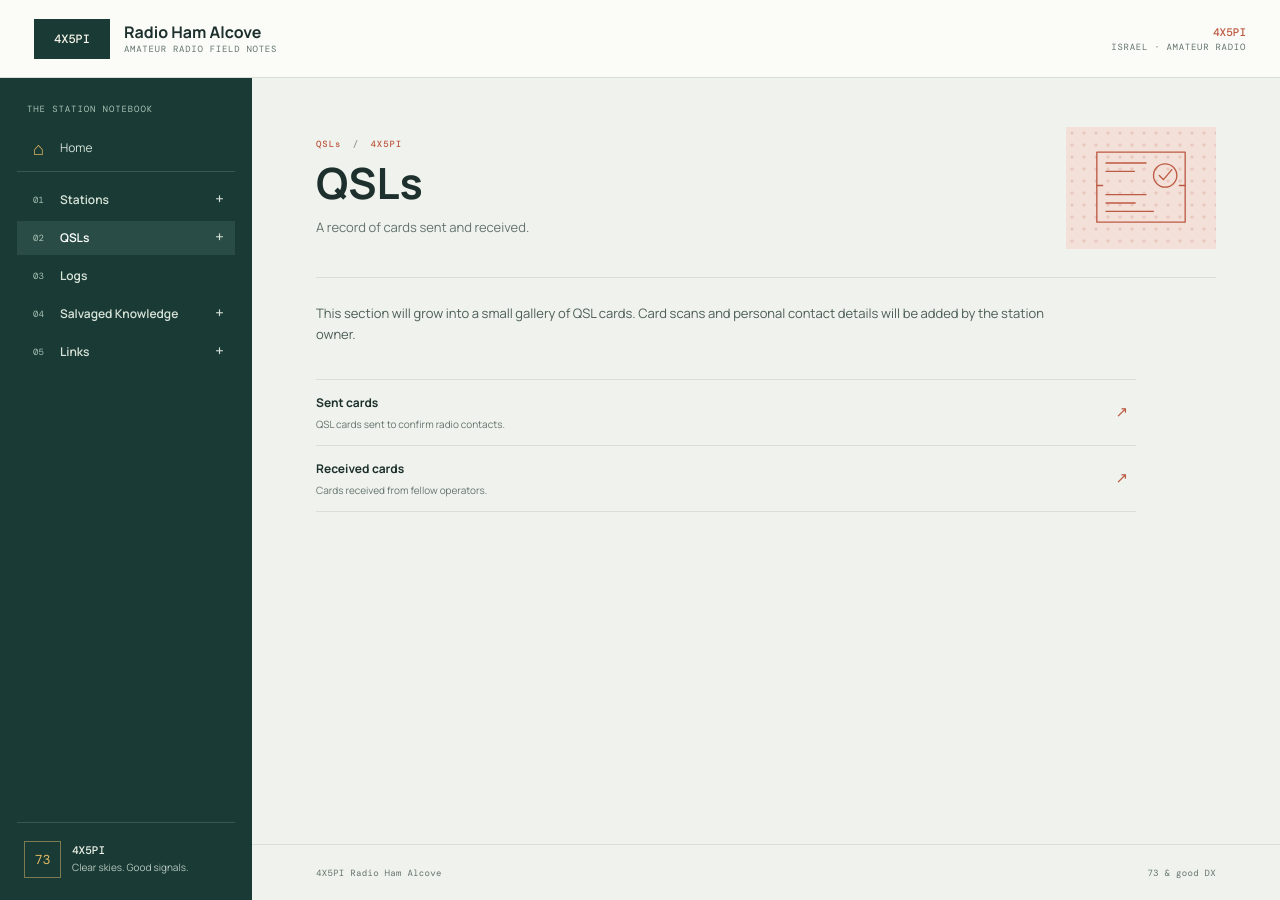
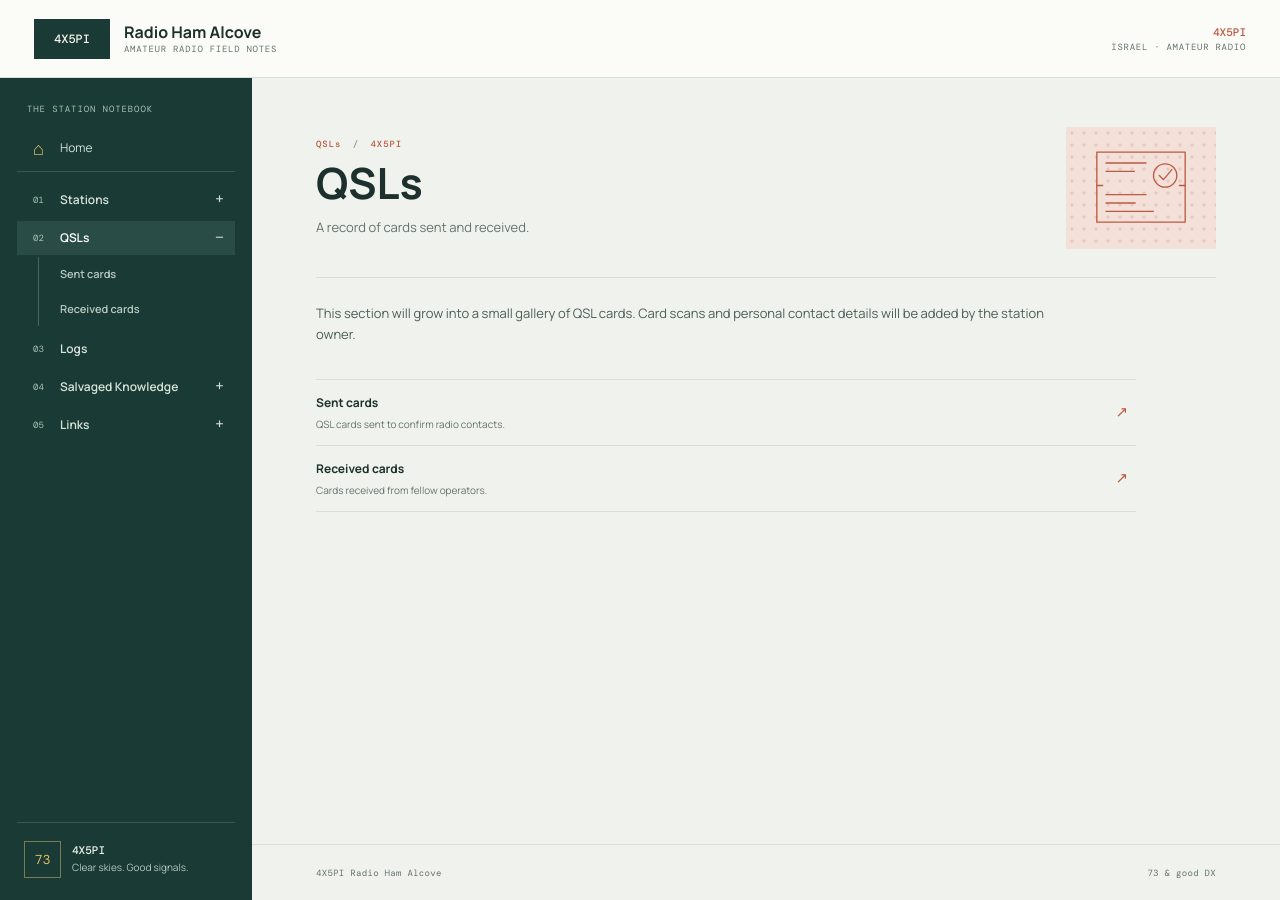
Before and after one commit to abutbul/4X5PI, a Jekyll site: the page built from qsls/index.md, in a window 1280 px wide. Built offline with Jekyll 4.4.1, drawn with Linux system fonts in a browser that asks for light colours.

Commit message:
feat: enhance navigation structure by adding additional breadcrumb logic

```diff
--- a/_layouts/default.html
+++ b/_layouts/default.html
@@ -9,6 +9,12 @@
     <link rel="icon" href="{{ '/assets/images/radio-mark.svg' | relative_url }}" type="image/svg+xml">
   </head>
   <body data-section="{{ page.theme_key | default: page.parent | default: page.nav_key | default: 'home' }}">
+    {% assign nav_trail_key_1 = page.nav_key %}
+    {% assign nav_trail_key_2 = page.parent %}
+    {% if nav_trail_key_2 %}{% assign nav_trail_page_2 = site.pages | where: "nav_key", nav_trail_key_2 | first %}{% assign nav_trail_key_3 = nav_trail_page_2.parent %}{% endif %}
+    {% if nav_trail_key_3 %}{% assign nav_trail_page_3 = site.pages | where: "nav_key", nav_trail_key_3 | first %}{% assign nav_trail_key_4 = nav_trail_page_3.parent %}{% endif %}
+    {% if nav_trail_key_4 %}{% assign nav_trail_page_4 = site.pages | where: "nav_key", nav_trail_key_4 | first %}{% assign nav_trail_key_5 = nav_trail_page_4.parent %}{% endif %}
+    {% if nav_trail_key_5 %}{% assign nav_trail_page_5 = site.pages | where: "nav_key", nav_trail_key_5 | first %}{% assign nav_trail_key_6 = nav_trail_page_5.parent %}{% endif %}
     {% capture site_navigation %}
       <nav class="site-navigation" aria-label="Site sections">
         <a class="nav-home" href="{{ '/' | relative_url }}"{% if page.url == '/' %} aria-current="page"{% endif %}><span class="nav-home-mark" aria-hidden="true">⌂</span><span>Home</span></a>
@@ -18,25 +24,33 @@
             <a class="nav-parent" href="{{ top_item.url | relative_url }}"{% if page.url == top_item.url %} aria-current="page"{% endif %}><span class="nav-index">{{ top_item.nav_order | prepend: "0" }}</span><span>{{ top_item.nav_title | default: top_item.title | escape }}</span></a>
             {% if top_item.nav_key %}
             {% assign level_one = site.pages | where: "parent", top_item.nav_key | sort: "nav_order" %}
-            {% if level_one.size > 0 %}<details class="nav-disclosure"><summary aria-label="Show nested pages"><span aria-hidden="true">+</span></summary><div class="nav-children">
+            {% assign expand_top_children = false %}
+            {% if top_item.nav_key == nav_trail_key_1 or top_item.nav_key == nav_trail_key_2 or top_item.nav_key == nav_trail_key_3 or top_item.nav_key == nav_trail_key_4 or top_item.nav_key == nav_trail_key_5 or top_item.nav_key == nav_trail_key_6 %}{% assign expand_top_children = true %}{% endif %}
+            {% if level_one.size > 0 %}<details class="nav-disclosure"{% if expand_top_children %} open{% endif %}><summary aria-label="Show nested pages"><span aria-hidden="true">+</span></summary><div class="nav-children">
               {% for level_one_item in level_one %}
                 <div class="nav-node nav-depth-1{% if page.nav_key == level_one_item.nav_key %} is-current{% endif %}">
                   <a class="nav-parent" href="{{ level_one_item.url | relative_url }}"{% if page.url == level_one_item.url %} aria-current="page"{% endif %}><span>{{ level_one_item.nav_title | default: level_one_item.title | escape }}</span></a>
                   {% if level_one_item.nav_key %}
                   {% assign level_two = site.pages | where: "parent", level_one_item.nav_key | sort: "nav_order" %}
-                  {% if level_two.size > 0 %}<details class="nav-disclosure"><summary aria-label="Show nested pages"><span aria-hidden="true">+</span></summary><div class="nav-children">
+                  {% assign expand_level_one_children = false %}
+                  {% if level_one_item.nav_key == nav_trail_key_1 or level_one_item.nav_key == nav_trail_key_2 or level_one_item.nav_key == nav_trail_key_3 or level_one_item.nav_key == nav_trail_key_4 or level_one_item.nav_key == nav_trail_key_5 or level_one_item.nav_key == nav_trail_key_6 %}{% assign expand_level_one_children = true %}{% endif %}
+                  {% if level_two.size > 0 %}<details class="nav-disclosure"{% if expand_level_one_children %} open{% endif %}><summary aria-label="Show nested pages"><span aria-hidden="true">+</span></summary><div class="nav-children">
                     {% for level_two_item in level_two %}
                       <div class="nav-node nav-depth-2{% if page.nav_key == level_two_item.nav_key %} is-current{% endif %}">
                         <a class="nav-parent" href="{{ level_two_item.url | relative_url }}"{% if page.url == level_two_item.url %} aria-current="page"{% endif %}><span>{{ level_two_item.nav_title | default: level_two_item.title | escape }}</span></a>
                         {% if level_two_item.nav_key %}
                         {% assign level_three = site.pages | where: "parent", level_two_item.nav_key | sort: "nav_order" %}
-                        {% if level_three.size > 0 %}<details class="nav-disclosure"><summary aria-label="Show nested pages"><span aria-hidden="true">+</span></summary><div class="nav-children">
+                        {% assign expand_level_two_children = false %}
+                        {% if level_two_item.nav_key == nav_trail_key_1 or level_two_item.nav_key == nav_trail_key_2 or level_two_item.nav_key == nav_trail_key_3 or level_two_item.nav_key == nav_trail_key_4 or level_two_item.nav_key == nav_trail_key_5 or level_two_item.nav_key == nav_trail_key_6 %}{% assign expand_level_two_children = true %}{% endif %}
+                        {% if level_three.size > 0 %}<details class="nav-disclosure"{% if expand_level_two_children %} open{% endif %}><summary aria-label="Show nested pages"><span aria-hidden="true">+</span></summary><div class="nav-children">
                           {% for level_three_item in level_three %}
                             <div class="nav-node nav-depth-3{% if page.nav_key == level_three_item.nav_key %} is-current{% endif %}">
                               <a class="nav-parent" href="{{ level_three_item.url | relative_url }}"{% if page.url == level_three_item.url %} aria-current="page"{% endif %}><span>{{ level_three_item.nav_title | default: level_three_item.title | escape }}</span></a>
                               {% if level_three_item.nav_key %}
                               {% assign level_four = site.pages | where: "parent", level_three_item.nav_key | sort: "nav_order" %}
-                              {% if level_four.size > 0 %}<details class="nav-disclosure"><summary aria-label="Show nested pages"><span aria-hidden="true">+</span></summary><div class="nav-children">
+                              {% assign expand_level_three_children = false %}
+                              {% if level_three_item.nav_key == nav_trail_key_1 or level_three_item.nav_key == nav_trail_key_2 or level_three_item.nav_key == nav_trail_key_3 or level_three_item.nav_key == nav_trail_key_4 or level_three_item.nav_key == nav_trail_key_5 or level_three_item.nav_key == nav_trail_key_6 %}{% assign expand_level_three_children = true %}{% endif %}
+                              {% if level_four.size > 0 %}<details class="nav-disclosure"{% if expand_level_three_children %} open{% endif %}><summary aria-label="Show nested pages"><span aria-hidden="true">+</span></summary><div class="nav-children">
                                 {% for level_four_item in level_four %}
                                   <div class="nav-node nav-depth-4{% if page.nav_key == level_four_item.nav_key %} is-current{% endif %}"><a class="nav-parent" href="{{ level_four_item.url | relative_url }}"{% if page.url == level_four_item.url %} aria-current="page"{% endif %}><span>{{ level_four_item.nav_title | default: level_four_item.title | escape }}</span></a></div>
                                 {% endfor %}
```
